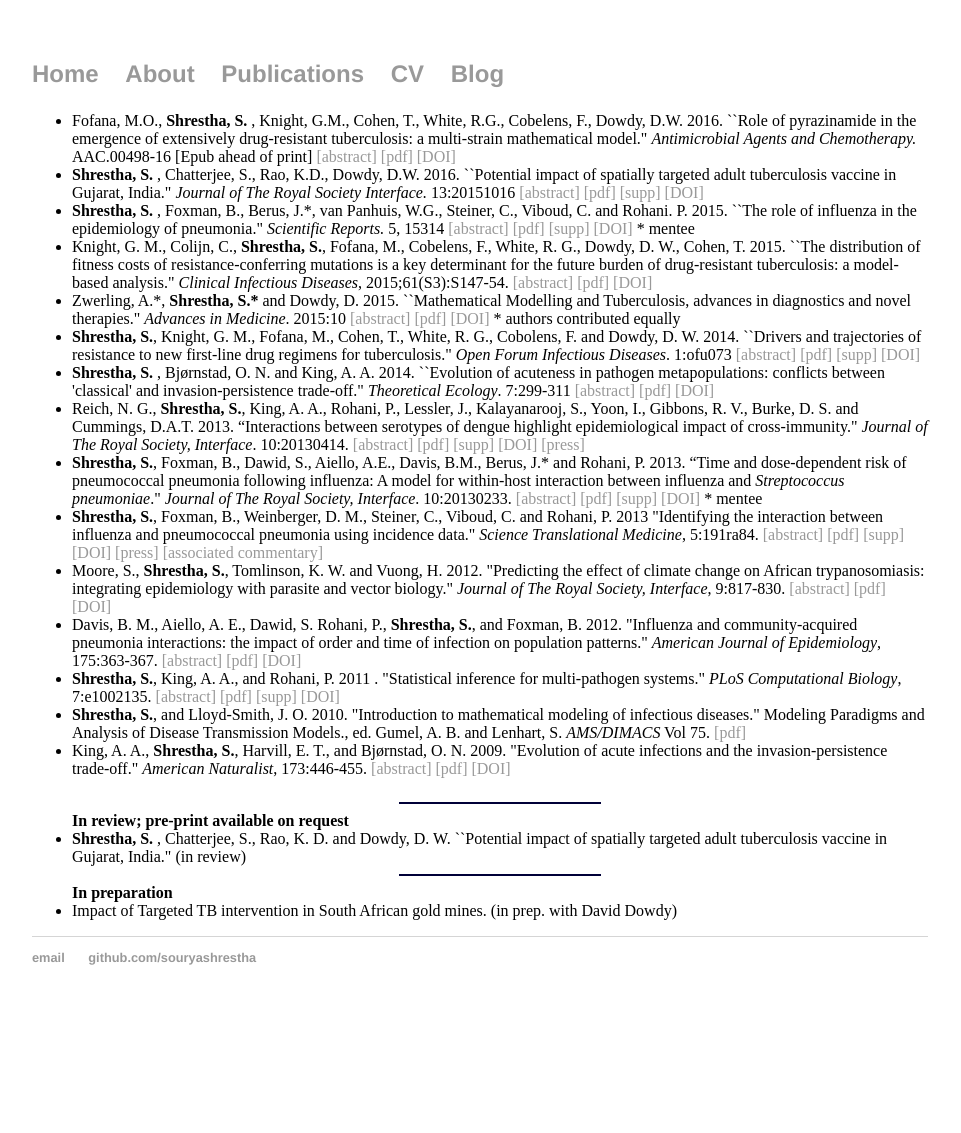
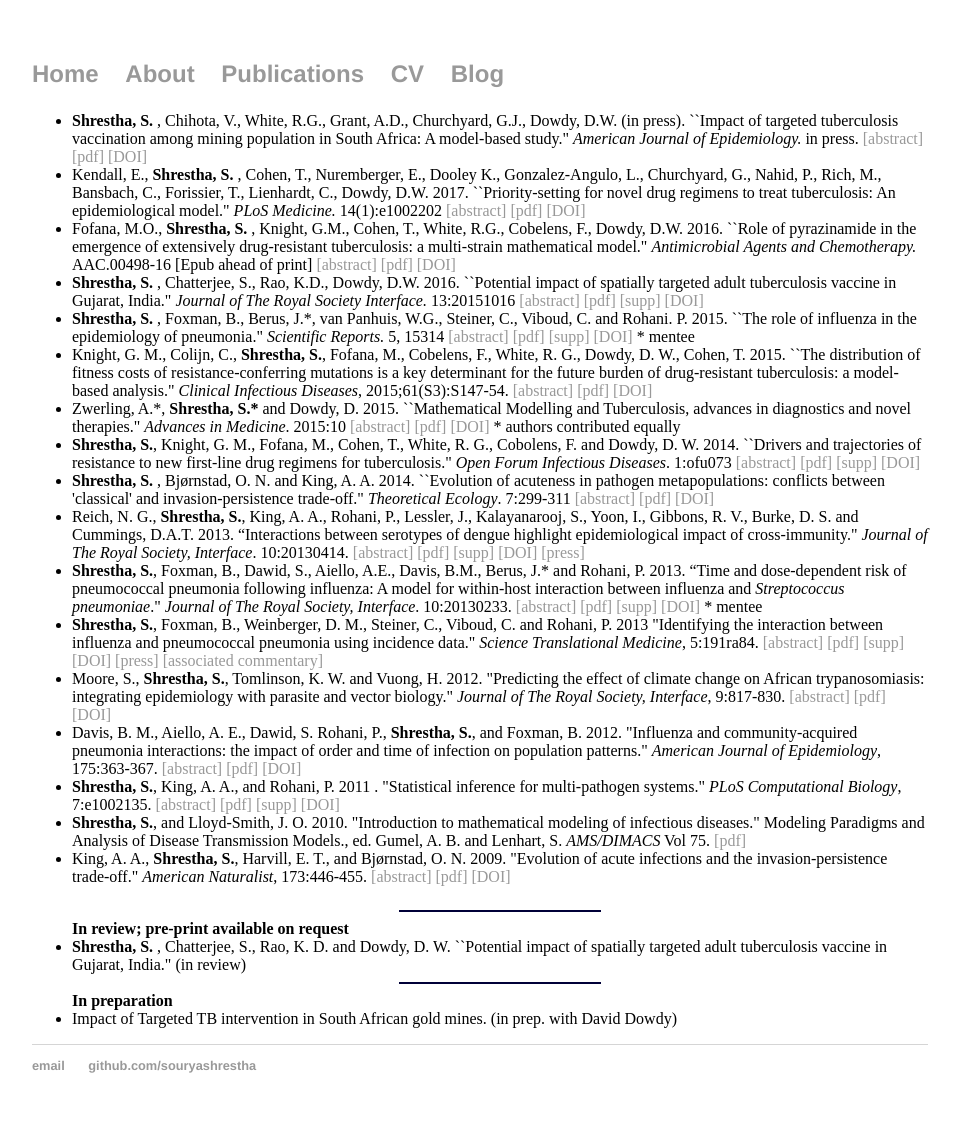
Before and after one commit to souryashrestha/souryashrestha.github.io, a Jekyll site: the page built from publications/index.html, in a window 1280 px wide. Shown: the whole page, without its empty margins (160-1121 px from the left). Built offline with Jekyll 4.4.1, drawn with Linux system fonts in a browser that asks for light colours; before the commit the page ends 1025 px from its top, so only the background shows below that.

Commit message:
Update index.html

```diff
--- a/publications/index.html
+++ b/publications/index.html
@@ -6,8 +6,18 @@ title: Sourya Shrestha
 
 <ul>
 <p>
-<li> Fofana, M.O.,<b> Shrestha, S. </b>, Knight, G.M., Cohen, T., White, R.G., Cobelens, F., Dowdy, D.W. 2016. ``Role of pyrazinamide in the emergence of extensively drug-resistant tuberculosis: a multi-strain mathematical model." <i> Antimicrobial Agents and Chemotherapy. </i> AAC.00498-16 [Epub ahead of print]
-<a style="text-decoration:none" href="abstracts/abstract_Shrestha2016.html" target="mainFrame">[abstract]</a>
+<li> <b> Shrestha, S. </b>, Chihota, V., White, R.G., Grant, A.D., Churchyard, G.J., Dowdy, D.W. (in press). ``Impact of targeted tuberculosis vaccination among mining population in South Africa: A model-based study." <i> American Journal of Epidemiology. </i> in press.
+<a style="text-decoration:none" href="abstracts/abstract_Kendall2017.html" target="mainFrame">[abstract]</a>
+<a style="text-decoration:none" href="Kendall2017.pdf" target="mainFrame">[pdf]</a>
+<a style="text-decoration:none" href="http://dx.doi.org/10.1371/journal.pmed.1002202"  target="_blank">[DOI]</a>
+
+	<li> Kendall, E.,<b> Shrestha, S. </b>, Cohen, T., Nuremberger, E., Dooley K., Gonzalez-Angulo, L., Churchyard, G., Nahid, P., Rich, M., Bansbach, C., Forissier, T., Lienhardt, C., Dowdy, D.W. 2017. ``Priority-setting for novel drug regimens to treat tuberculosis: An epidemiological model." <i> PLoS Medicine. </i> 14(1):e1002202
+<a style="text-decoration:none" href="abstracts/abstract_Kendall2017.html" target="mainFrame">[abstract]</a>
+<a style="text-decoration:none" href="Kendall2017.pdf" target="mainFrame">[pdf]</a>
+<a style="text-decoration:none" href="http://dx.doi.org/10.1371/journal.pmed.1002202"  target="_blank">[DOI]</a>
+
+	<li> Fofana, M.O.,<b> Shrestha, S. </b>, Knight, G.M., Cohen, T., White, R.G., Cobelens, F., Dowdy, D.W. 2016. ``Role of pyrazinamide in the emergence of extensively drug-resistant tuberculosis: a multi-strain mathematical model." <i> Antimicrobial Agents and Chemotherapy. </i> AAC.00498-16 [Epub ahead of print]
+<a style="text-decoration:none" href="abstracts/abstract_Fofana2016.html" target="mainFrame">[abstract]</a>
 <a style="text-decoration:none" href="Fofana2016.pdf" target="mainFrame">[pdf]</a>
 <a style="text-decoration:none" href="http://dx.doi.org/10.1128/AAC.00498-16"  target="_blank">[DOI]</a>
 
```
